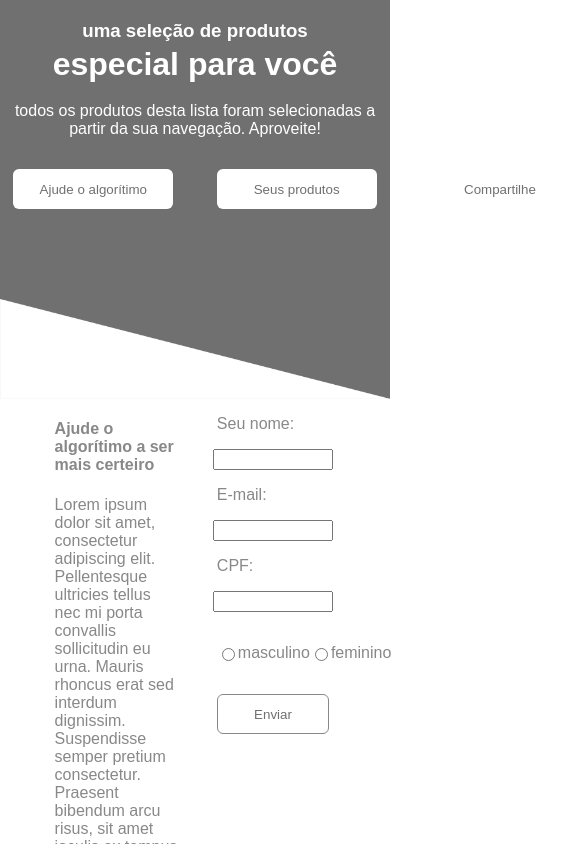
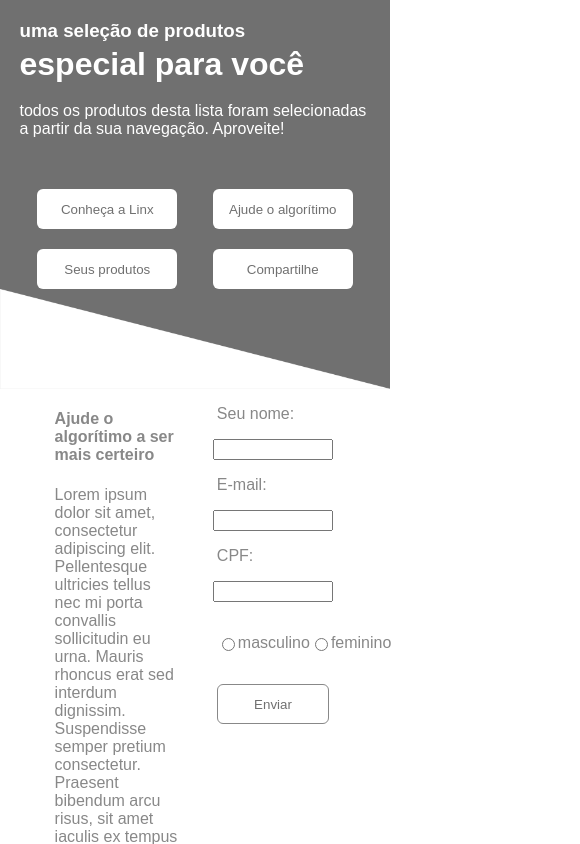
Before and after one commit to LhaisCosta99/Landing-Page-Linx, a React (Vite) app in the folder TODO9/: page / in a window 390 px wide. Shown: the top 844 px of the page, 580 px wide, since content can reach past the window. Built offline with nearby package versions, Linux system fonts and the light colour scheme; no server answers.

Commit message:
aplicada responsividade header

```diff
--- a/TODO9/src/components/Header/Header.css
+++ b/TODO9/src/components/Header/Header.css
@@ -5,7 +5,7 @@ header {
     color: #FFFFFF;
     background-color: #707070;
     width: 100%;
-    height: 399px;
+    height: fit-content;
     opacity: 1;
     border-spacing: 2px;
 }
@@ -31,9 +31,36 @@ header > h3 {
 
 header > div {
     display: flex;
-    justify-content: space-between;
-    width: 770px;
-    height: 50px;
+    justify-content: center;
+    width: 70%;
+    height: fit-content;
     margin-top: 4%;
     z-index: 3;
 }
+
+header > div > div{
+    display: flex;
+    width: 50%;
+    justify-content: space-around;
+}
+
+.header-button {
+    width: 40%;
+}
+
+@media (max-width: 720px) {
+    header{
+        text-align: left;
+    }
+    header > h1, header > h3, header > p {
+        width: 90%;
+    }
+    header > div {
+        flex-direction: column;
+        width: 90%;
+    }
+    header > div > div {
+        margin-top: 20px;
+        width: 100%;
+    }
+}
--- a/TODO9/src/components/Header/Header.jsx
+++ b/TODO9/src/components/Header/Header.jsx
@@ -9,10 +9,14 @@ export default function Header(){
             <h1>especial para você</h1>
             <p>todos os produtos desta lista foram selecionadas a partir da sua navegação. Aproveite!</p>
             <div>
-                <Button texto="Conheça a Linx" borda={"none"}/>
-                <Button texto="Ajude o algorítimo" borda={"none"}/>
-                <Button texto="Seus produtos" borda={"none"}/>
-                <Button texto="Compartilhe" borda={"none"}/>
+                <div>
+                    <Button texto="Conheça a Linx" borda={"none"} classe={"header-button"} />
+                    <Button texto="Ajude o algorítimo" borda={"none"} classe={"header-button"} />
+                </div>
+                <div>
+                    <Button texto="Seus produtos" borda={"none"} classe={"header-button"} />
+                    <Button texto="Compartilhe" borda={"none"} classe={"header-button"} />
+                </div>
             </div>
             <img src={ triangule } alt="" />
         </header>
```
